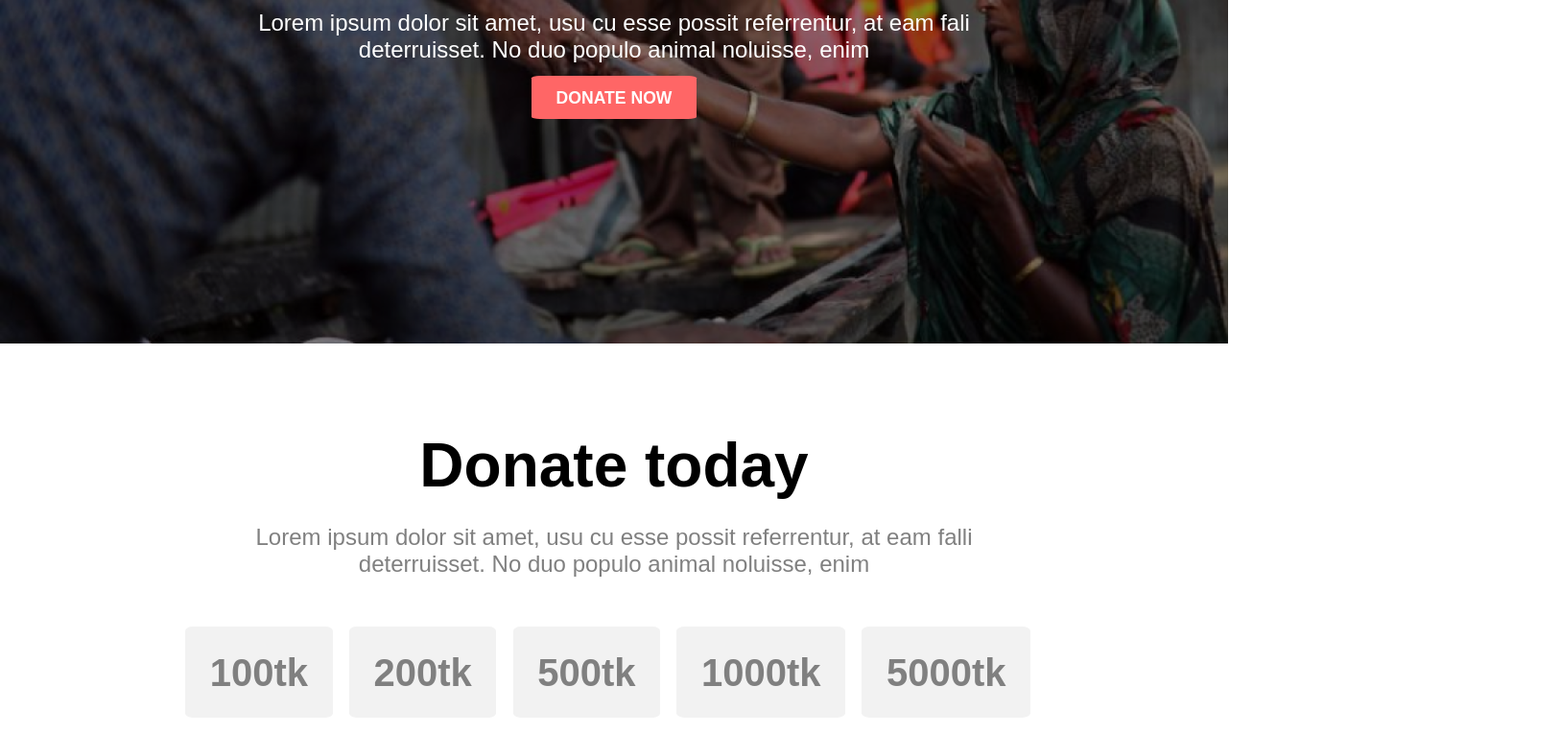
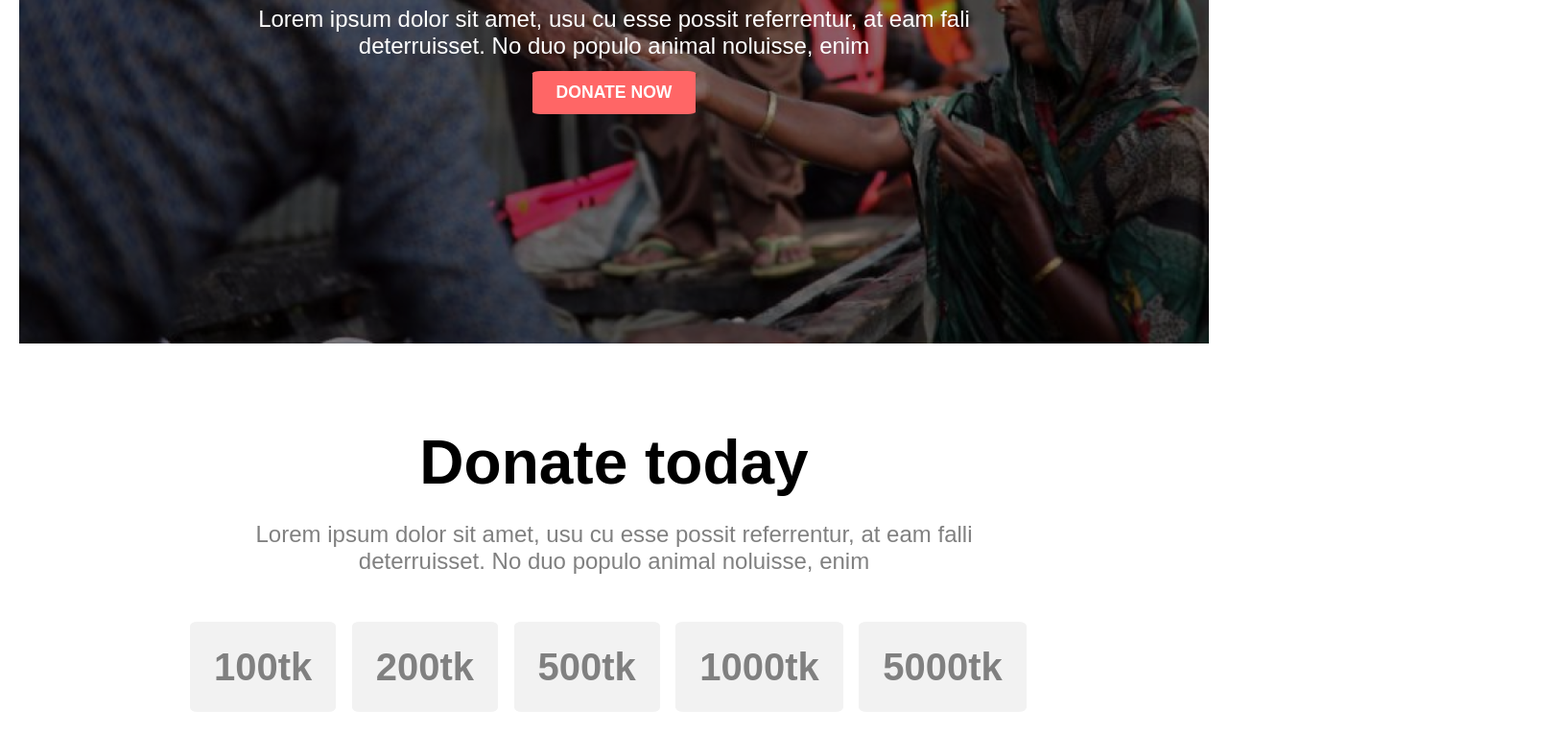
Before and after one commit to razwanhossainifaz/Heart-to-Heart, a plain HTML site: page index.html in a window 1280 px wide. Shown: the part 362-1127 px from the top of the page at 96% size, 1626 px wide, since content can reach past the window. Drawn offline with Linux system fonts and the light colour scheme; a web font is replaced by a local one.

Commit message:
Update style.css

```diff
--- a/style.css
+++ b/style.css
@@ -1,5 +1,6 @@
 body
 {
+    width: 1240px;
     margin: 0 auto;
     font-family: 'Roboto', sans-serif;
     font-family: 'Sofia Sans', sans-serif;
```
